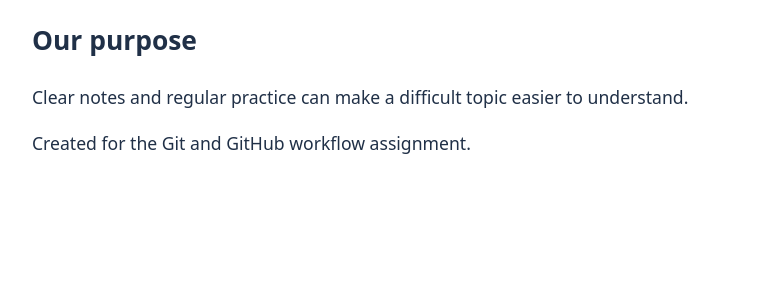
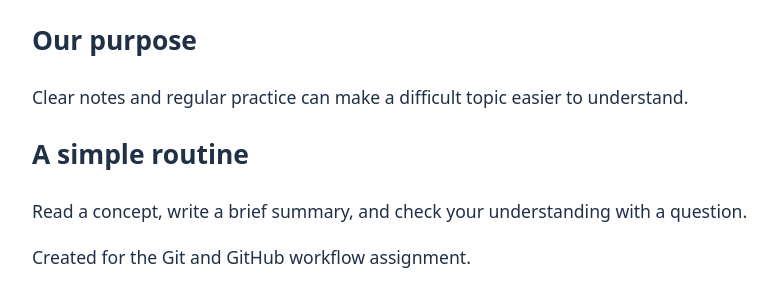
Before and after one commit to Aparna-Singha/git-github-workflow-assignment, a plain HTML site: page about.html in a window 1280 px wide. Shown: the part 143-450 px from the top of the page, without its empty margins (224-1001 px from the left). Drawn offline with Linux system fonts and the light colour scheme.

Commit message:
Add study routine on about page

```diff
--- a/about.html
+++ b/about.html
@@ -12,7 +12,7 @@
 </head>
 <body>
   <header><h1>About Study Notes</h1><nav aria-label="Main navigation"><a href="index.html">Home</a><a href="about.html" aria-current="page">About</a></nav></header>
-  <main><h2>Our purpose</h2><p>Clear notes and regular practice can make a difficult topic easier to understand.</p></main>
+  <main><h2>Our purpose</h2><p>Clear notes and regular practice can make a difficult topic easier to understand.</p><section aria-labelledby="routine-heading"><h2 id="routine-heading">A simple routine</h2><p>Read a concept, write a brief summary, and check your understanding with a question.</p></section></main>
   <footer><p>Created for the Git and GitHub workflow assignment.</p></footer>
 </body>
 </html>
```
